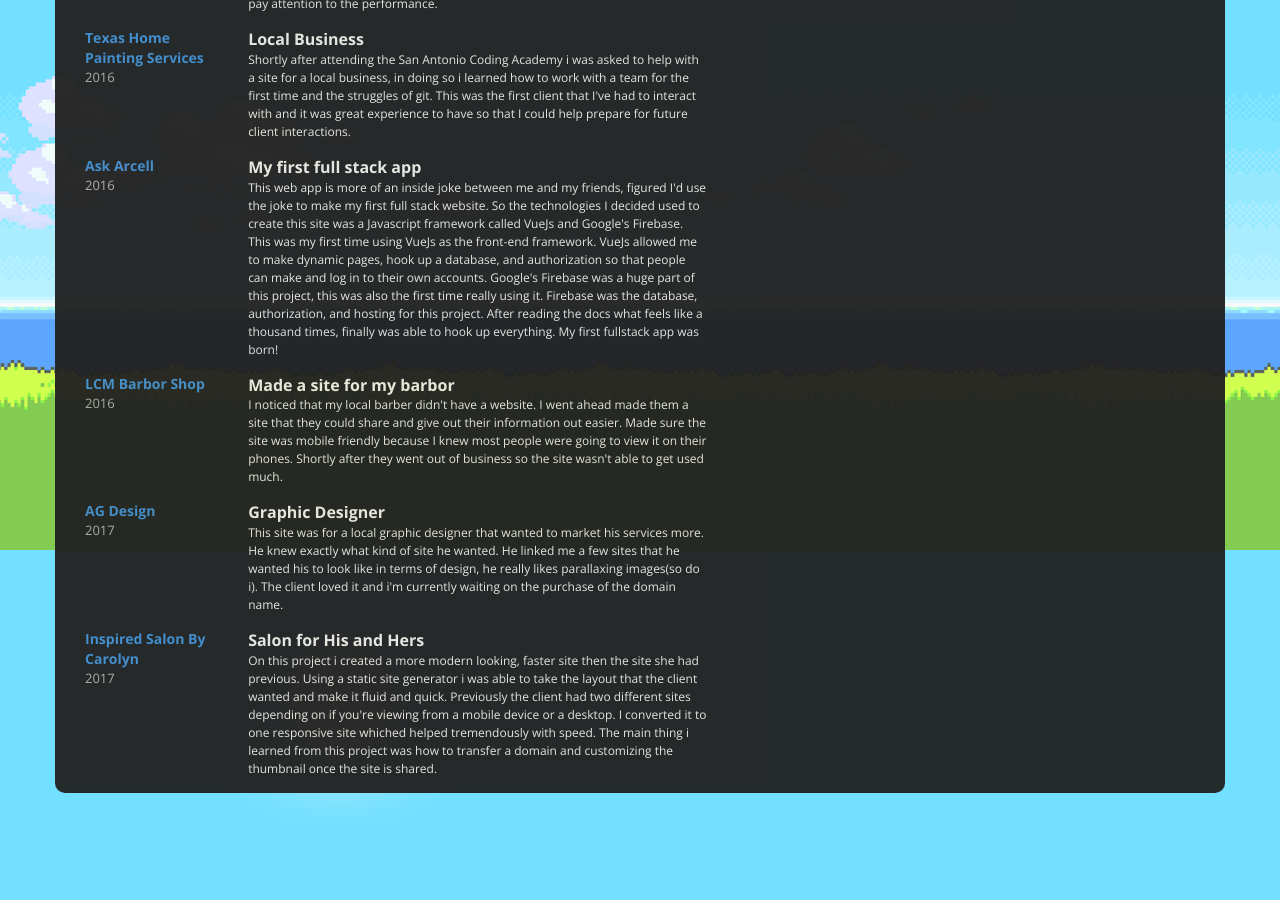
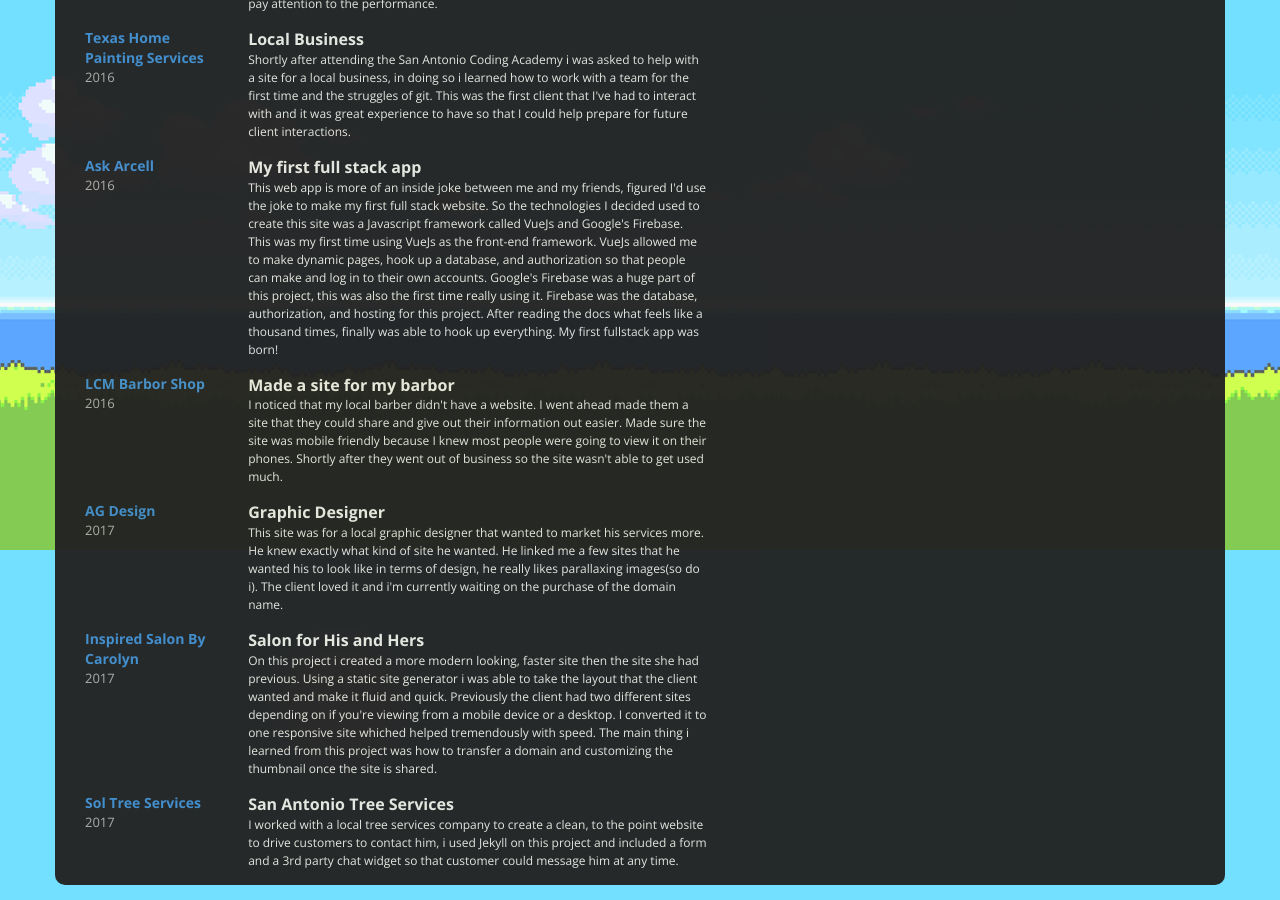
Before and after one commit to Btace13/PersonalSite, a Jekyll site: the page built from index.html, in a window 1280 px wide and 900 px high, scrolled down 1250 px. Built offline with Jekyll 4.4.1, drawn with Linux system fonts in a browser that asks for light colours; before the commit the page ends 2058 px from its top, so only the background shows below that.

Commit message:
Update experiences.html

```diff
--- a/_includes/experiences.html
+++ b/_includes/experiences.html
@@ -61,5 +61,15 @@
                 <div class="description">On this project i created a more modern looking, faster site then the site she had previous. Using a static site generator i was able to take the layout that the client wanted and make it fluid and quick. Previously the client had two different sites depending on if you're viewing from a mobile device or a desktop. I converted it to one responsive site whiched helped tremendously with speed. The main thing i learned from this project was how to transfer a domain and customizing the thumbnail once the site is shared.</div>
               </div>
             </div>
+		  <div class="job clearfix">
+              <div class="col-xs-3">
+                <div class="where"><a href="http://soltreesa.com/" target="_blank">Sol Tree Services</a></div>
+                <div class="year">2017</div>
+              </div>
+              <div class="col-xs-9">
+                <div class="profession">San Antonio Tree Services</div>
+                <div class="description">I worked with a local tree services company to create a clean, to the point website to drive customers to contact him, i used Jekyll on this project and included a form and a 3rd party chat widget so that customer could message him at any time.</div>
+              </div>
+            </div>
           </div>
         </div>
```
